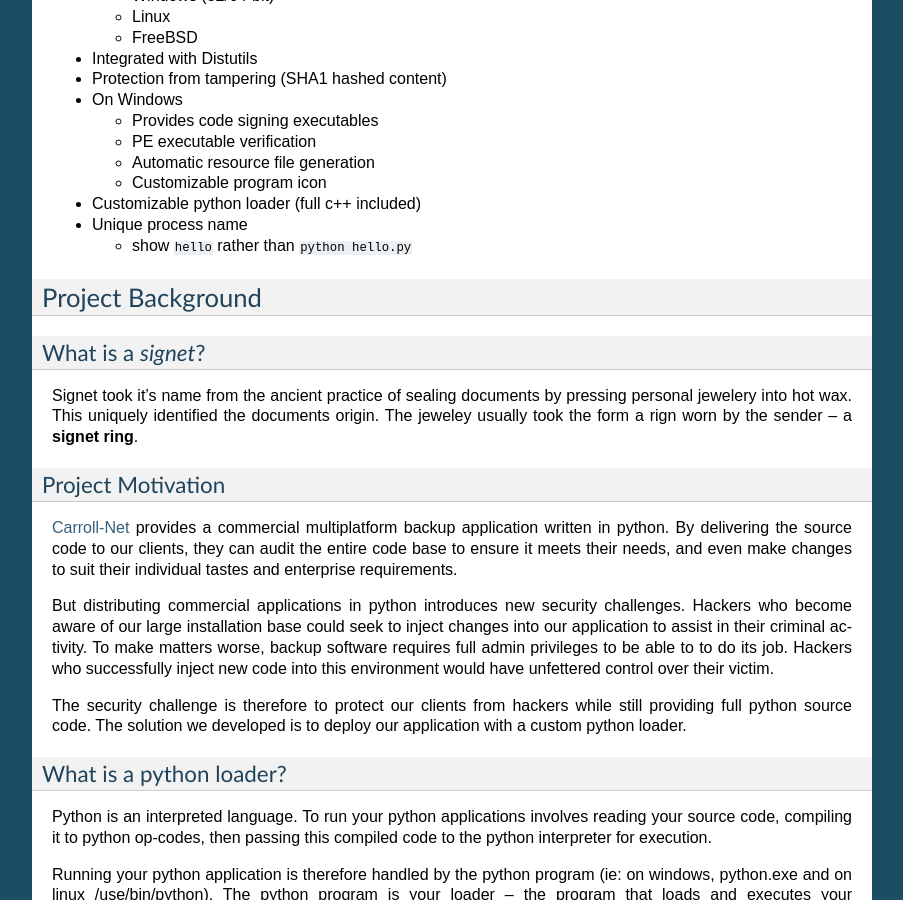
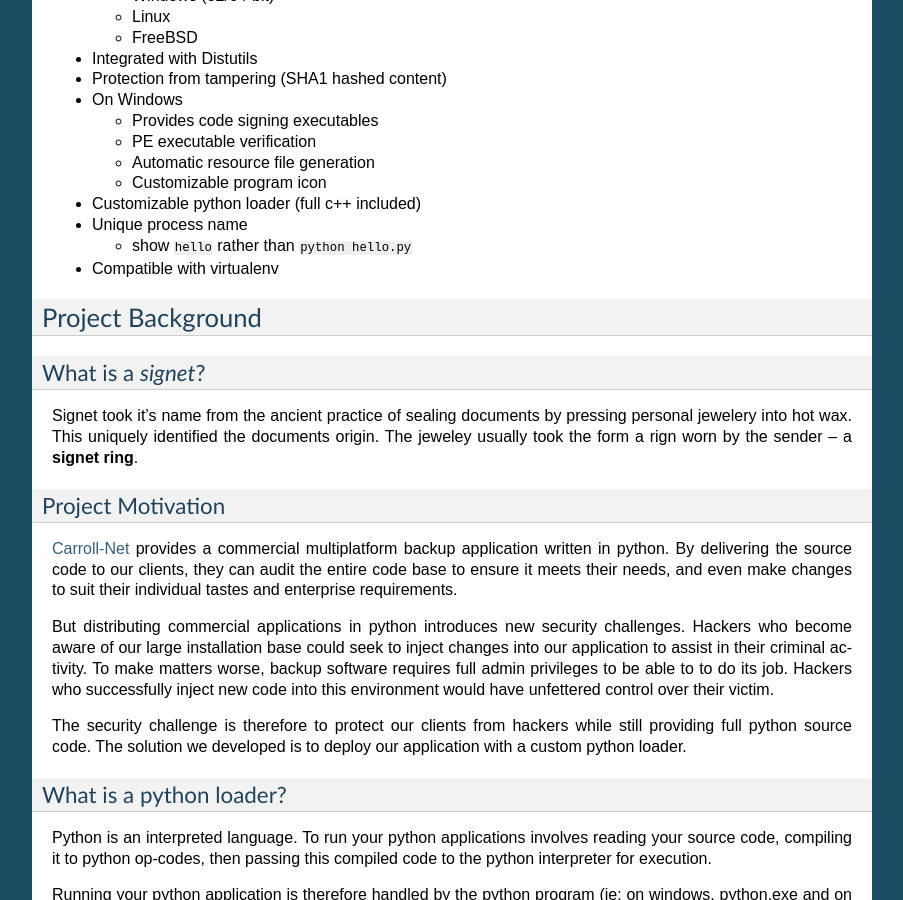
Before and after one commit to jamercee/signet, a Sphinx documentation site: the page built from docs/index.rst, in a window 1280 px wide and 900 px high, scrolled down 1660 px. Shown: the whole window, without its empty margins (198-1101 px from the left). Built offline with Sphinx 7.4.7, drawn with Linux system fonts in a browser that asks for light colours.

Commit message:
Added reference to virtualenv support

```diff
--- a/docs/index.rst
+++ b/docs/index.rst
@@ -107,6 +107,8 @@ Features
 * Unique process name
 
   * show ``hello`` rather than ``python hello.py``
+
+* Compatible with virtualenv
 
 Project Background
 ==================
```
